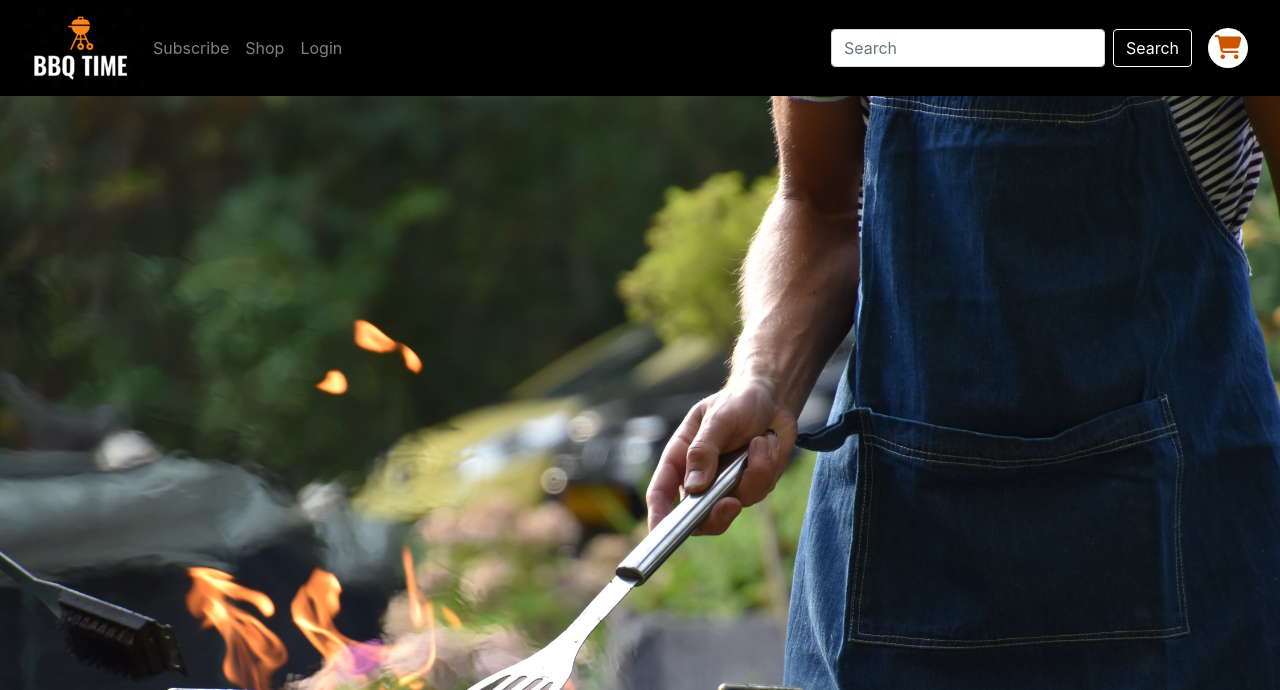
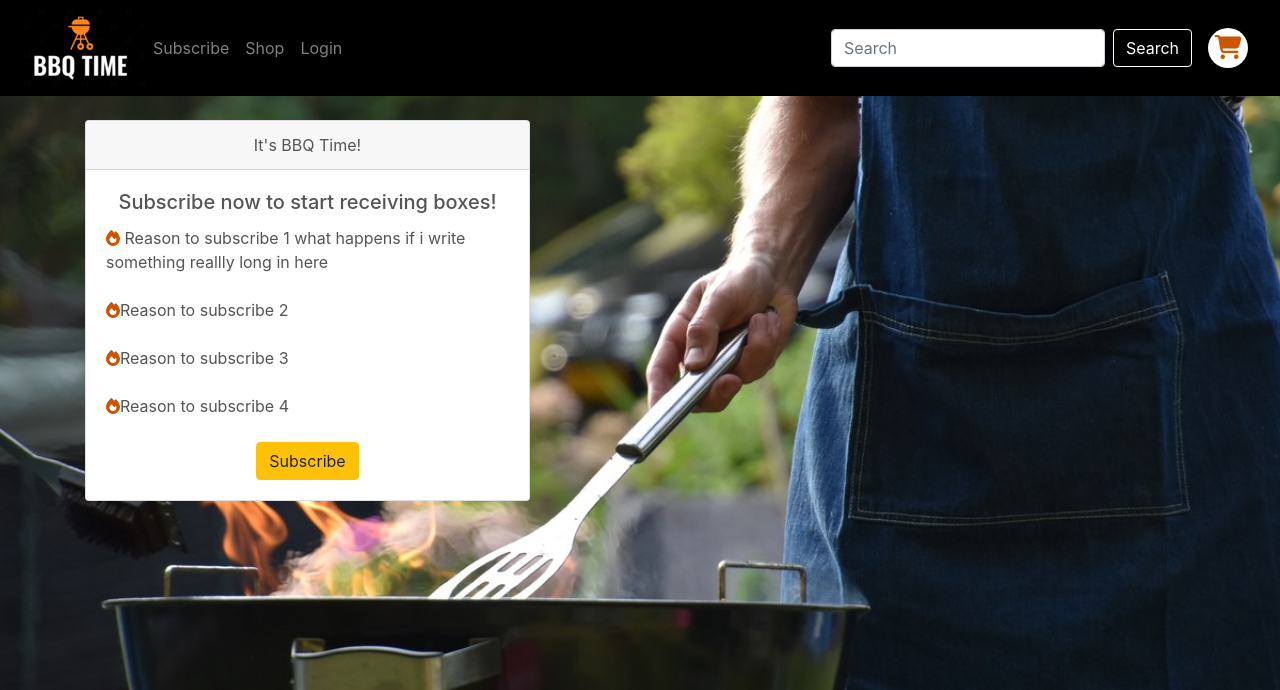
Before and after one commit to clawrence00/bbqtime, a Django app: page / in a window 1280 px wide. Shown: the top 690 px of the page. Run offline with Django 3.2, Linux system fonts and the light colour scheme; some libraries are stand-ins or nearby versions; grey boxes are pictures that could not be loaded.

Commit message:
styled and added features to index.html

```diff
--- a/home/templates/home/index.html
+++ b/home/templates/home/index.html
@@ -1,15 +1,47 @@
 {% extends "base.html" %} {% load static %} {% block page_header %}
+
 <div class="container header-container">
   <div class="row">
     <div class="col"></div>
   </div>
 </div>
+
 {% endblock %} {% block content %}
-
-<img
-  src="../media/vincent-keiman-ul_m5dHThaM-unsplash.jpg"
-  alt="BBQ Time logo"
-  class="hero-image img-fluid"
-/>
+<div class="container subscribe">
+  <div class="row">
+    <div class="col-lg-5">
+      <div class="card text-center">
+        <div class="card-header">It's BBQ Time!</div>
+        <div class="card-body">
+          <h5 class="card-title">Subscribe now to start receiving boxes!</h5>
+          <ul class="card-text no-bullets">
+            <li>
+              <i class="fa-solid fa-fire" style="color: #cc5500"></i>
+              Reason to subscribe 1 what happens if i write something reallly
+              long in here
+            </li>
+            <br />
+            <li>
+              <i class="fa-solid fa-fire" style="color: #cc5500"></i>Reason to
+              subscribe 2
+            </li>
+            <br />
+            <li>
+              <i class="fa-solid fa-fire" style="color: #cc5500"></i>Reason to
+              subscribe 3
+            </li>
+            <br />
+            <li>
+              <i class="fa-solid fa-fire" style="color: #cc5500"></i>Reason to
+              subscribe 4
+            </li>
+            <br />
+          </ul>
+          <a href="#" class="btn btn-warning">Subscribe</a>
+        </div>
+      </div>
+    </div>
+  </div>
+</div>
 
 {% endblock %}
--- a/static/css/base.css
+++ b/static/css/base.css
@@ -45,6 +45,35 @@ header .fa-solid {
     transition: color .15s ease-in-out, background-color .15s ease-in-out, border-color .15s ease-in-out;
 }
 
+body {
+    background: url('/media/hero.jpg') no-repeat center center fixed;
+    background-size: cover;
+    height: calc(100vh - 164px);
+    color: #555;
+    /* font-family: 'Lato'; */
+    display: flex;
+    flex-direction: column;
+}
+
+
+/* Index css */
+
+.subscribe {
+    padding-top: 1.5rem;
+
+}
+
+/* from W3 schools */
+ul.no-bullets {
+    list-style-type: none;
+    /* Remove bullets */
+    padding: 0;
+    /* Remove padding */
+    margin: 0;
+    /* Remove margins */
+    text-align: left;
+}
+
 /* footer */
 
 .page-footer {
@@ -54,6 +83,9 @@ header .fa-solid {
     text-align: right;
     padding: 20px;
     font-size: 36px;
+    position: fixed;
+    bottom: 0;
+
 }
 
 
```
Also changed, not shown: templates/base.html (+19 -5 lines), media/hero.jpg (added), media/vincent-keiman-ul_m5dHThaM-unsplash.jpg (deleted).
